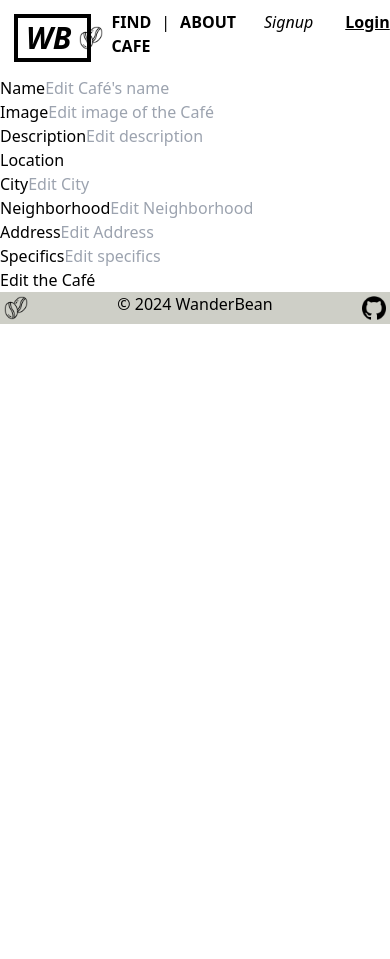
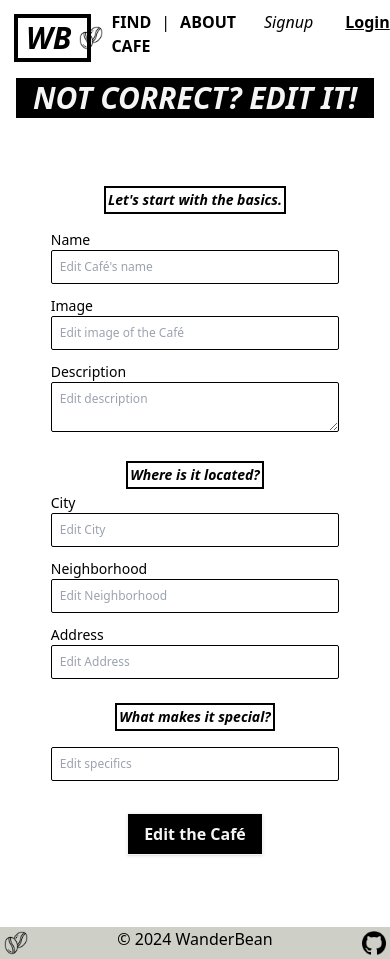
Before and after one commit to WanderBean/Wanderbean-Frontend, a React (Vite) app: page /cafes/edit/1 in a window 390 px wide. Shown: the top 959 px of the page. Before the commit the page ends 844 px from the top, so only its background shows below. Built offline with nearby package versions, Linux system fonts and the light colour scheme; no server answers.

Commit message:
EditPage design ready & responsive

```diff
--- a/src/components/CafeEdit.jsx
+++ b/src/components/CafeEdit.jsx
@@ -70,12 +70,18 @@ function CafeEdit() {
 
   return (
     <>
-      <div>
-        <form onSubmit={handleSubmit}>
-          <div>
+        <form onSubmit={handleSubmit}
+          className="flex-col py-10">
+          <div className="flex justify-center mt-5 text-sm font-medium text-gray-900">
+            <p className="text-sm border-solid border-2 border-black m-1 px-0.5 py-0.5 font-extrabold italic">
+              Let's start with the basics.</p>
+          </div>
+
+          <div className="pt-3 text-sm font-medium text-gray-900">
             <label>
               Name
               <input
+                className="w-full p-2 text-gray-900 border border-gray-300 rounded-sm bg-gray-50 text-xs focus:ring-blue-500 focus:border-blue-500"
                 type="text"
                 name="title"
                 value={editTitle}
@@ -85,10 +91,11 @@ function CafeEdit() {
             </label>
           </div>
 
-          <div>
+          <div className="pt-3 text-sm font-medium text-gray-900">
             <label>
               Image
               <input
+                className="w-full p-2 text-gray-900 border border-gray-300 rounded-sm bg-gray-50 text-xs focus:ring-blue-500 focus:border-blue-500"
                 type="text"
                 name="image"
                 value={editImage}
@@ -98,10 +105,11 @@ function CafeEdit() {
             </label>
           </div>
 
-          <div>
+          <div className="pt-3 text-sm font-medium text-gray-900">
             <label>
               Description
-              <input
+              <textarea
+                className="w-full p-2 text-gray-900 border border-gray-300 rounded-sm bg-gray-50 text-xs focus:ring-blue-500 focus:border-blue-500"
                 type="text"
                 name="description"
                 value={editDescription}
@@ -111,12 +119,17 @@ function CafeEdit() {
             </label>
           </div>
 
-          <div>
-            Location
+          <div className="flex justify-center mt-5 text-sm font-medium text-gray-900">
+            <p className="text-sm border-solid border-2 border-black m-1 px-0.5 py-0.5 font-extrabold italic">
+              Where is it located?</p>
+          </div>
+
+          <div className="flex-col text-sm font-medium text-gray-900">
            <div>
             <label>
               City
               <input
+                className="w-full p-2 text-gray-900 border border-gray-300 rounded-sm bg-gray-50 text-xs focus:ring-blue-500 focus:border-blue-500"
                 type="text"
                 name="locationCity"
                 value={editLocationCity}
@@ -125,10 +138,13 @@ function CafeEdit() {
               />
             </label>
           </div>
+
           <div>
+            <div className="pt-3 text-sm font-medium text-gray-900">
               <label>
                 Neighborhood
                 <input
+                  className="w-full p-2 text-gray-900 border border-gray-300 rounded-sm bg-gray-50 text-xs focus:ring-blue-500 focus:border-blue-500"
                   type="text"
                   name="locationNeighborhood"
                   value={editLocationNeighborhood}
@@ -137,10 +153,12 @@ function CafeEdit() {
                 />
               </label>
             </div>
-            <div>
+          </div>
+          <div className="pt-3 text-sm font-medium text-gray-900">
             <label>
               Address
               <input
+                className="w-full p-2 text-gray-900 border border-gray-300 rounded-sm bg-gray-50 text-xs focus:ring-blue-500 focus:border-blue-500"
                 type="text"
                 name="locationAddress"
                 value={editLocationAddress}
@@ -151,10 +169,15 @@ function CafeEdit() {
           </div>
       </div>
 
-          <div>
+      <div className="flex justify-center mt-5 text-sm font-medium text-gray-900">
+        <p className="text-sm border-solid border-2 border-black m-1 px-0.5 py-0.5 font-extrabold italic">
+          What makes it special?</p>
+      </div>
+
+      <div className="pb-3 pt-3 text-sm font-medium text-gray-900">
         <label>
-              Specifics
           <input
+            className="w-full p-2 text-gray-900 border border-gray-300 rounded-sm bg-gray-50 text-xs focus:ring-blue-500 focus:border-blue-500"
             type="text"
             name="specs"
             value={editSpecs}
@@ -164,9 +187,12 @@ function CafeEdit() {
         </label>
       </div>
 
-          <button type="submit">Edit the Café</button>
+      <div className="flex justify-center py-5">
+        <button
+          className="flex justify-center align-center bg-black hover:bg-grey text-white font-semibold py-2 px-4 border border-black-200 shadow"
+          type="submit">Edit the Café</button>
+      </div>
     </form>
-      </div>
     </>
   );
 }
--- a/src/pages/CafeDetailsPage.jsx
+++ b/src/pages/CafeDetailsPage.jsx
@@ -145,7 +145,7 @@ function CafeDetailsPage() {
                 <AddReview getCafe={getCafe} />
               </div>
             ) : null}
-            <h2 className="flex justify-center pt-10 text-3xl uppercase text-center font-bold italic">
+            <h2 className="flex justify-center pt-10 px-5 text-3xl uppercase text-center font-bold italic">
               Reviews from Fellow Coffee Lovers
             </h2>
             {Array.isArray(cafe.reviews) &&
--- a/src/pages/CafeEditPage.jsx
+++ b/src/pages/CafeEditPage.jsx
@@ -2,9 +2,14 @@ import CafeEdit from "../components/CafeEdit";
 
 function CafeEditPage() {
   return (
-    <>
-      <CafeEdit />
-    </>
+    <div className="m-3">
+      <h1 className="bg-black text-white uppercase text-center text-3xl m-1 px-0.5 py-0.5 font-extrabold italic">
+        Not correct? Edit it!
+      </h1>
+      <div className="flex justify-center">
+        <CafeEdit />
+      </div>
+    </div>
   );
 }
 
```
Lines whose indentation alone changed are shown as unchanged.
